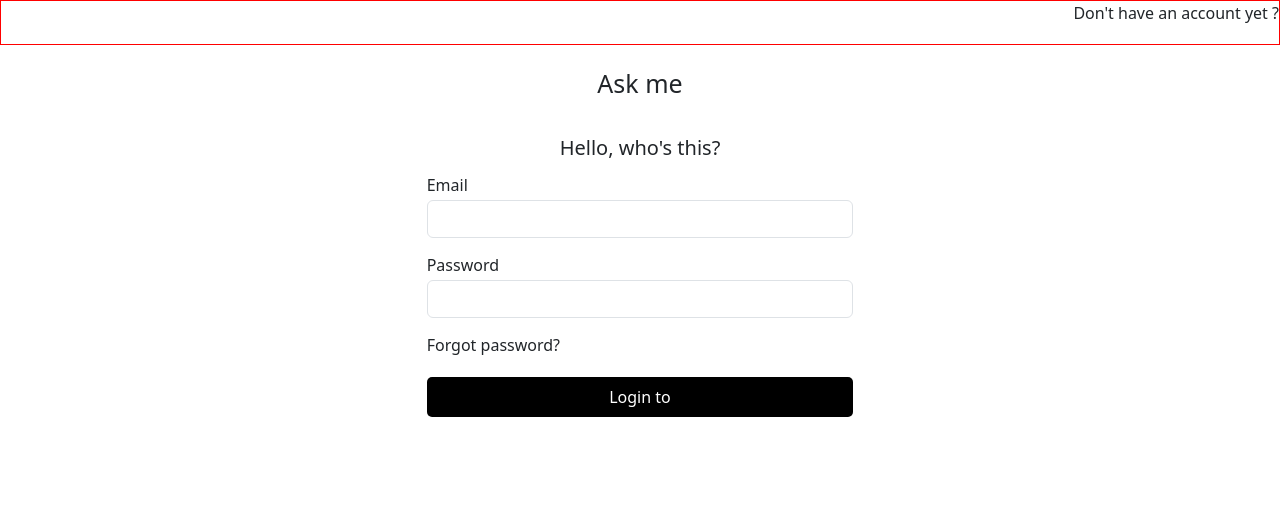
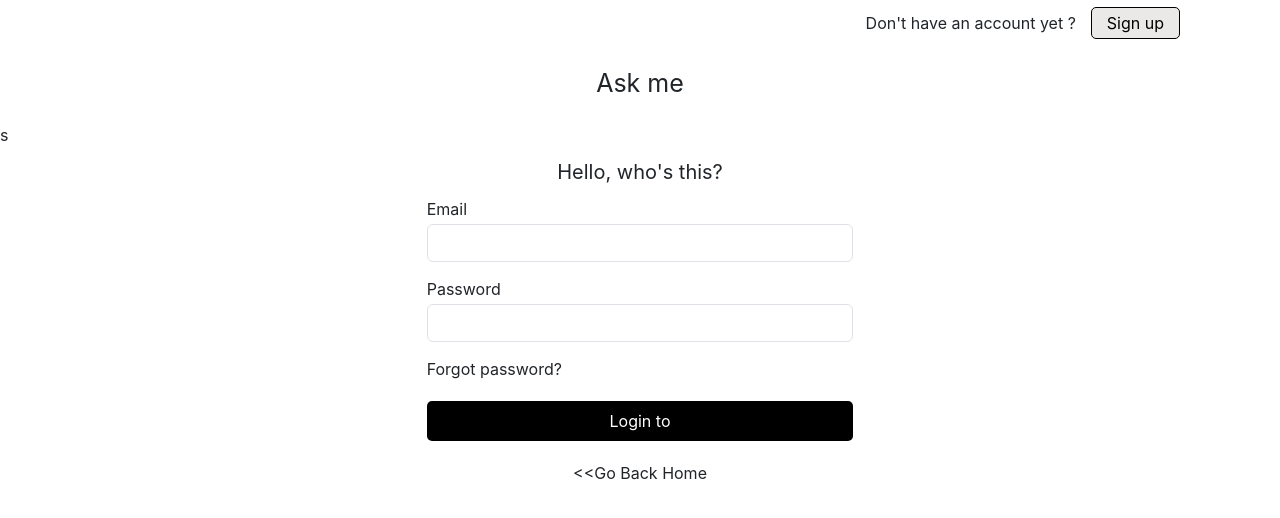
Before and after one commit to anhoang0611/react1, a React (Create React App) app: page /login in a window 1280 px wide. Shown: the top 518 px of the page. Built offline with nearby package versions, Linux system fonts and the light colour scheme.

Commit message:
setting login and back to homepage

```diff
--- /dev/null
+++ b/src/Layout.js
@@ -0,0 +1,56 @@
+import {
+    BrowserRouter,
+    Routes,
+    Route,
+} from "react-router-dom";
+import App from './App';
+import User from './components/User/User';
+import Admin from './components/Admin/Admin';
+import HomePage from './components/Home/HomePage';
+import ManageUsers from './components/Admin/Content/ManageUser';
+import Dashboard from './components/Admin/Content/Dashboard';
+import Login from './components/Auth/Login';
+
+import { ToastContainer, toast } from 'react-toastify';
+import 'react-toastify/dist/ReactToastify.css';
+
+const Layout = () => {
+    return (
+        <>
+            <Routes>
+                <Route path="/" element={<App />}>
+                    <Route index element={<HomePage />} />
+                    <Route path="users" element={<User />} />
+
+                </Route>
+
+                <Route path="/admins" element={<Admin />} >
+                    <Route index element={<Dashboard />} />
+                    <Route path="manage-users" element={<ManageUsers />} />
+
+                </Route>
+
+                <Route path="/login" element={<Login />} />
+
+
+
+
+            </Routes>
+
+            <ToastContainer
+                position="top-center"
+                autoClose={5000}
+                hideProgressBar={false}
+                newestOnTop={false}
+                closeOnClick
+                rtl={false}
+                pauseOnFocusLoss
+                draggable
+                pauseOnHover
+
+            />
+        </>
+    )
+}
+
+export default Layout;
--- a/src/components/Admin/Admin.js
+++ b/src/components/Admin/Admin.js
@@ -4,8 +4,7 @@ import { FaBars } from 'react-icons/fa';
 import { useState } from "react";
 import { Outlet } from "react-router-dom";
 
-import { ToastContainer, toast } from 'react-toastify';
-import 'react-toastify/dist/ReactToastify.css';
+
 
 const Admin = (props) => {
     const [collapsed, setCollapsed] = useState(false);
@@ -27,18 +26,7 @@ const Admin = (props) => {
 
             </div>
 
-            <ToastContainer
-                position="top-center"
-                autoClose={5000}
-                hideProgressBar={false}
-                newestOnTop={false}
-                closeOnClick
-                rtl={false}
-                pauseOnFocusLoss
-                draggable
-                pauseOnHover
 
-            />
         </div>
     )
 }
--- a/src/components/Auth/Login.js
+++ b/src/components/Auth/Login.js
@@ -1,23 +1,40 @@
 import { useState } from 'react';
 import './Login.scss';
-
+import { useNavigate } from 'react-router-dom';
+import { postLogin } from '../../services/apiServices';
+import { toast } from 'react-toastify';
 const Login = (props) => {
     const [email, setEmail] = useState("");
     const [password, setPassword] = useState("");
 
-    const handleLogin = () => {
-        alert('login')
+    const navigate = useNavigate();
+    const handleLogin = async () => {
+        //validate
+
+        //submit
+        let data = await postLogin(email, password);
+        console.log('check data: ', data);
+        if (data && data.EC === 0) {
+            toast.success(data.EM);
+            navigate('/')
+
+        }
+
+        if (data && +data.EC !== 0) {
+            toast.error(data.EM);
+
+        }
     }
     return (
         <div className="login-container">
             <div className='header'>
-                Don't have an account yet ?
-
+                <span>Don't have an account yet ?</span>
+                <button>Sign up</button>
             </div>
 
             <div className='tittle col-4 mx-auto' >
                 Ask me
-            </div>
+            </div>s
 
             <div className='welcome  col-4 mx-auto'>
                 Hello, who's this?
@@ -46,7 +63,16 @@ const Login = (props) => {
                 <span className='forgot-password'>Forgot password?</span>
 
                 <div>
-                    <button className='btn-submit'>Login to</button>
+                    <button
+                        className='btn-submit'
+                        onClick={() => { handleLogin() }}
+                    >Login to</button>
+                </div>
+
+                <div className='text-center'>
+                    <span
+                        className="back"
+                        onClick={() => { navigate('/') }}> &#60;&#60;Go Back Home</span>
                 </div>
 
             </div>
--- a/src/components/Auth/Login.scss
+++ b/src/components/Auth/Login.scss
@@ -2,8 +2,27 @@
     .header{
         height: 45px;
         text-align: right;
+        padding: 0 100px;
 
-        border: 1px solid red;
+        display: flex;
+        justify-content: flex-end;
+        align-items: center;
+
+        button{
+            padding: 3px 15px;
+            margin-left: 15px;
+            border-radius: 5px;
+            background: rgb(235, 232, 232);
+            border: 1px solid;
+
+            &:hover{
+                background-color: white;
+            }
+        }
+
+        .back{
+            cursor: pointer;
+        }
     }
 
     .tittle{
--- a/src/index.js
+++ b/src/index.js
@@ -1,21 +1,17 @@
 import React from 'react';
 import ReactDOM from 'react-dom/client';
-import App from './App';
 import reportWebVitals from './reportWebVitals';
-import { Provider } from 'react-redux';
-import store from './redux/store';
-import 'bootstrap/dist/css/bootstrap.min.css';
 import {
   BrowserRouter,
   Routes,
   Route,
 } from "react-router-dom";
-import User from './components/User/User';
-import Admin from './components/Admin/Admin';
-import HomePage from './components/Home/HomePage';
-import ManageUsers from './components/Admin/Content/ManageUser';
-import Dashboard from './components/Admin/Content/Dashboard';
-import Login from './components/Auth/Login';
+import { Provider } from 'react-redux';
+import store from './redux/store';
+import 'bootstrap/dist/css/bootstrap.min.css';
+import Layout from './Layout';
+
+
 
 
 const root = ReactDOM.createRoot(document.getElementById('root'));
@@ -23,25 +19,7 @@ root.render(
   <Provider store={store}>
     {/* <React.StrictMode> */}
     <BrowserRouter>
-      <Routes>
-        <Route path="/" element={<App />}>
-          <Route index element={<HomePage />} />
-          <Route path="users" element={<User />} />
-
-        </Route>
-
-        <Route path="/admins" element={<Admin />} >
-          <Route index element={<Dashboard />} />
-          <Route path="manage-users" element={<ManageUsers />} />
-
-        </Route>
-
-        <Route path="/login" element={<Login />} />
-
-
-
-
-      </Routes>
+      <Layout />
     </BrowserRouter>
     {/* </React.StrictMode> */}
   </Provider>
--- a/src/services/apiServices.js
+++ b/src/services/apiServices.js
@@ -36,5 +36,7 @@ const deleteUser = (userId) => {
 const getUserWithPaginate = (page, limit) => {
     return axios.get(`api/v1/participant?page=${page}&limit=${limit}`);
 }
-
-export { postCreateNewUser, getAllUsers, putUpdateUser, deleteUser, getUserWithPaginate }
+const postLogin = (userEmail, userPassword) => {
+    return axios.post(`/api/v1/login`, { email: userEmail, password: userPassword });
+}
+export { postCreateNewUser, getAllUsers, putUpdateUser, deleteUser, getUserWithPaginate, postLogin }
```
